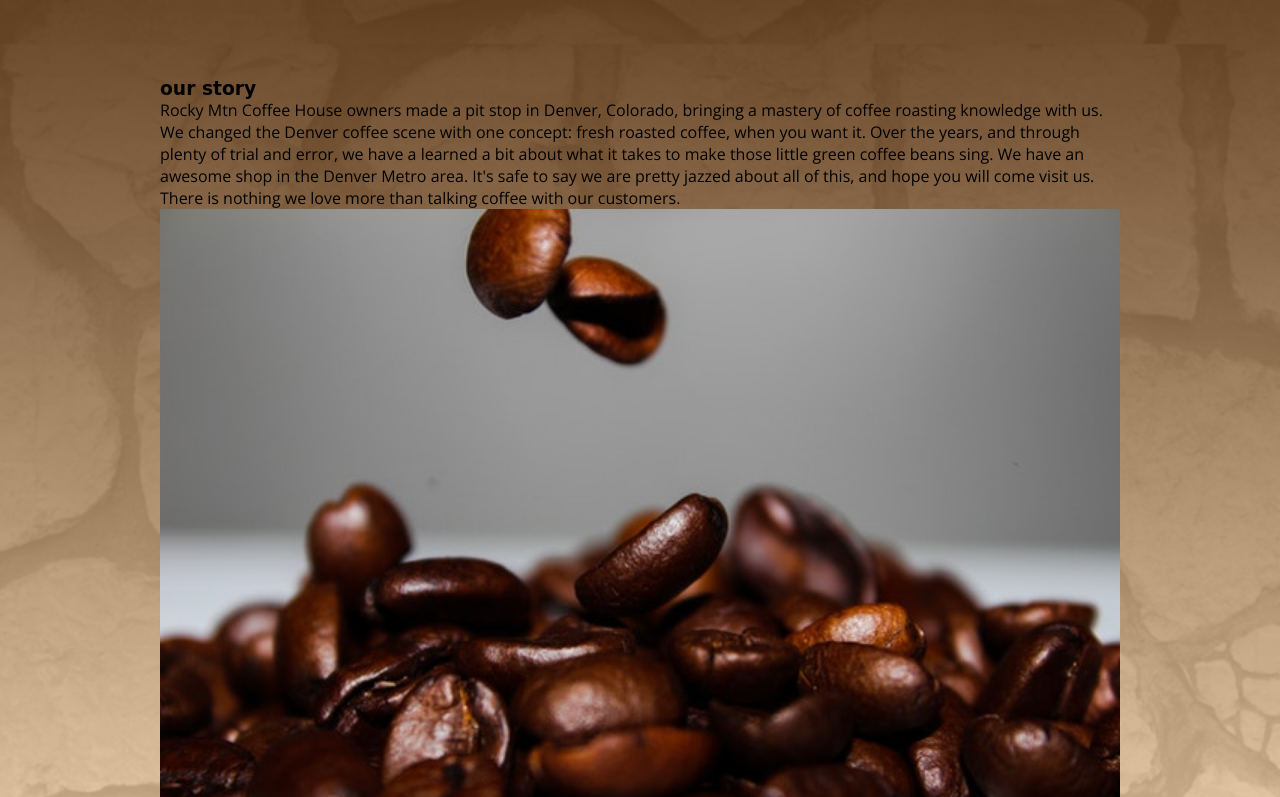
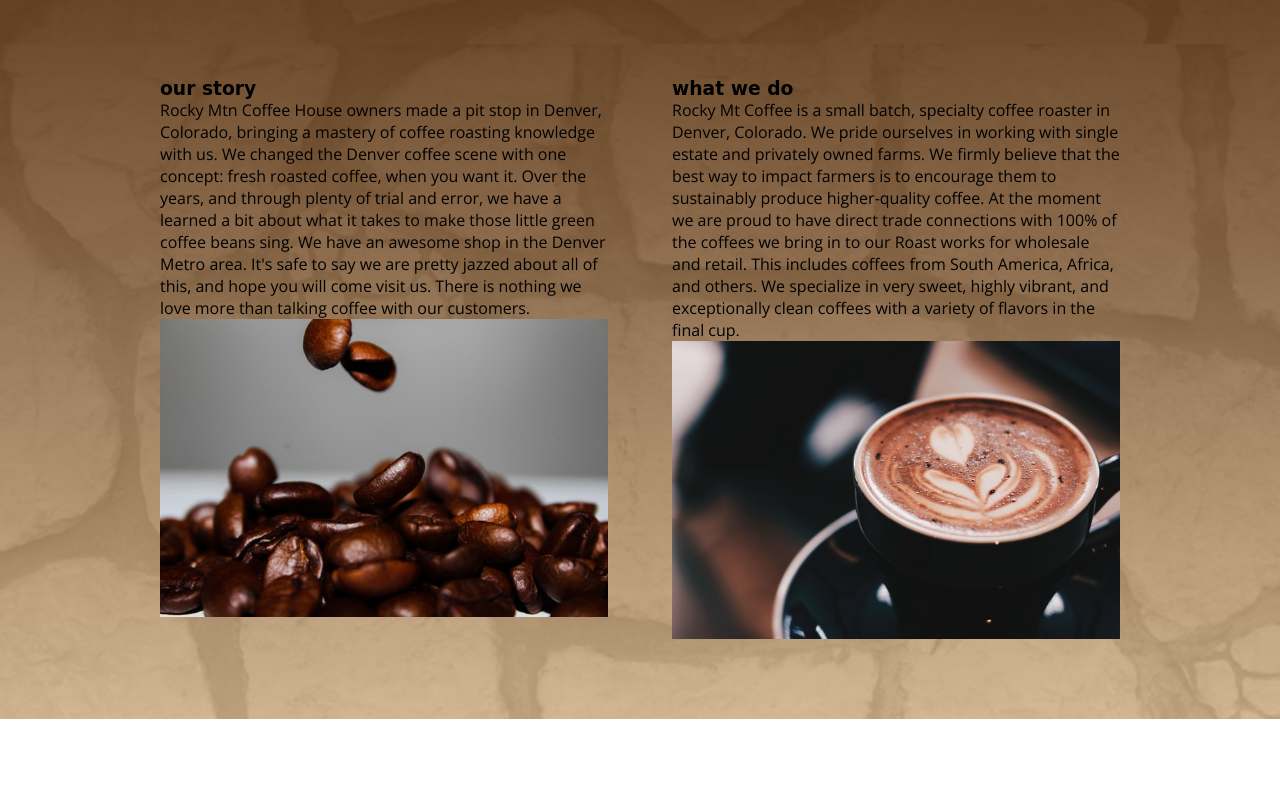
Before and after one commit to dianawallace/Coffee-Bar-Rocky-Mtn-Coffee, a plain HTML site: page index.html in a window 1280 px wide. Shown: the part 802-1599 px from the top of the page. After the commit the page ends 1521 px from the top, so only its background shows below. Drawn offline with nearby package versions, Linux system fonts and the light colour scheme; a web font is replaced by a local one.

Commit message:
fixed typo in grid-container--medium-2 and shortened ad copy

```diff
--- a/index.html
+++ b/index.html
@@ -118,14 +118,10 @@
               roaster in Denver, Colorado. We pride ourselves in working with single estate and
               privately owned farms.
               We firmly believe that the best way to impact farmers is to encourage them to
-              sustainably produce higher-quality coffee. We work closely with a Q-Grader to ensure
-              that farms understand how to improve processing and sorting to be able to sell us a
-              higher quality, higher priced product. We have brokers on the ground in every area we
-              work with and have full visibility to the farm through these very dedicated people.
-              At the moment we are proud to have direct trade connections with 100% of the coffees
-              we bring in to our Roast works for wholesale and retail. This includes coffees from Bolivia,
-              Brazil, Colombia, Costa Rica, Ethiopia, Guatemala, Kenya, Rwanda, and others. We specialize
-              in very sweet, highly vibrant, and exceptionally clean coffees with a variety of flavors in the final cup.
+              sustainably produce higher-quality coffee. At the moment we are proud to have direct trade connections
+              with 100% of the coffees we bring in to our Roast works for wholesale and retail. This includes coffees
+              from South America, Africa, and others. We specialize in very sweet, highly vibrant, and exceptionally
+              clean coffees with a variety of flavors in the final cup.
             </p>
           </div>
         </div>
--- a/main.css
+++ b/main.css
@@ -46,7 +46,7 @@ body {
   grid-row-gap: 2rem;
 }
 @media screen and (min-width:768px) {
-  .grid-container-medium-2 {
+  .grid-container--medium-2 {
     display: grid;
     grid-template-columns: 1fr 1fr;
     grid-column-gap: 4rem;
```
